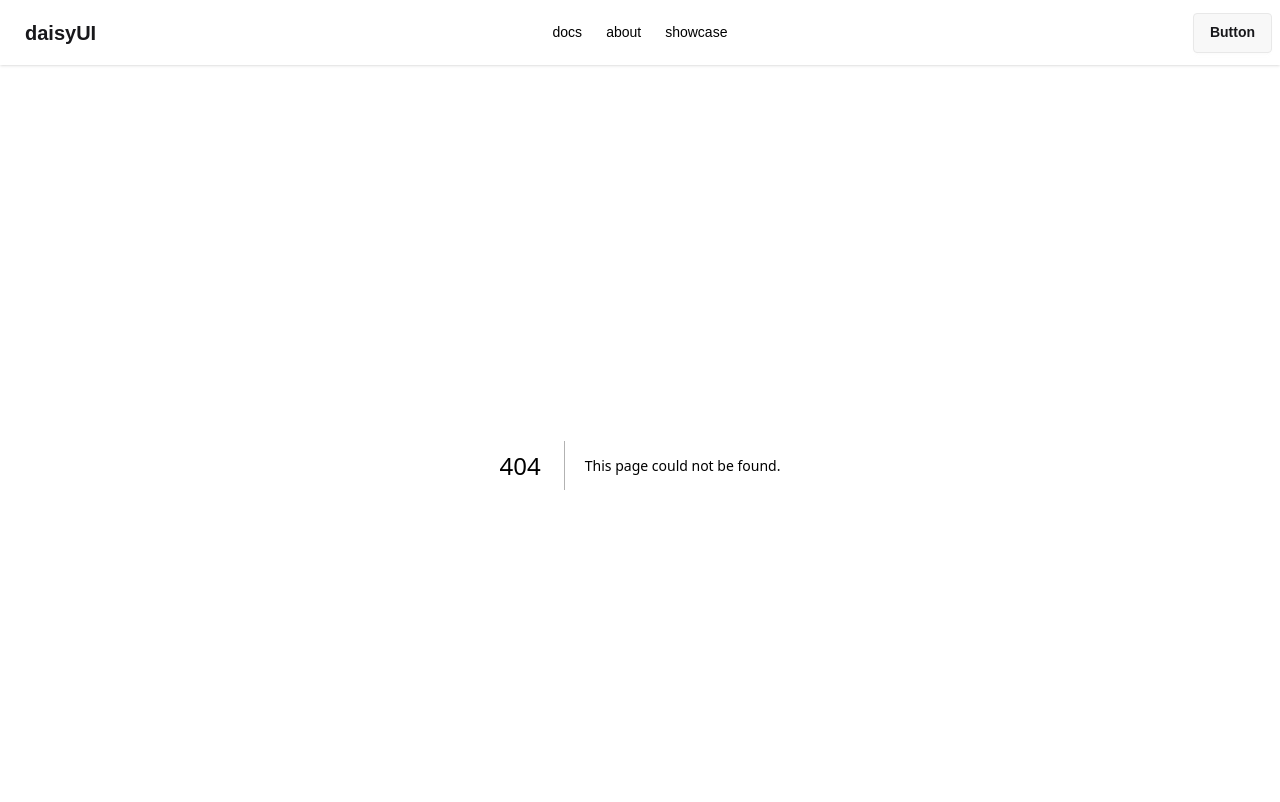
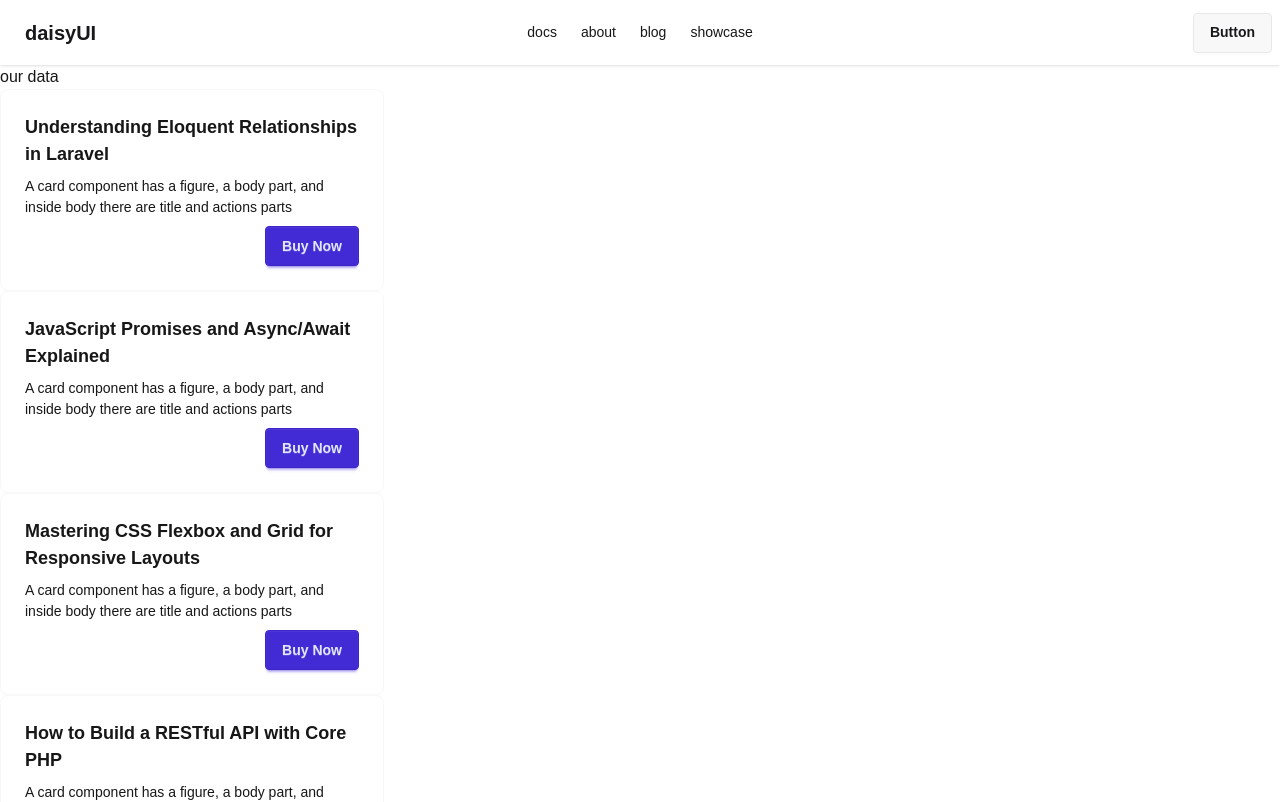
Before and after one commit to touhidx/nextjs-fundamentals-mastery, a Next.js app: page /blogs in a window 1280 px wide. Before the commit this address had no page. Shown: the top 802 px of the page. Built offline with nearby package versions, Linux system fonts and the light colour scheme.

Commit message:
use the sulg trem from routing

```diff
--- /dev/null
+++ b/src/app/blogs/[postId]/page.tsx
@@ -0,0 +1,11 @@
+import React from "react";
+
+const PostDetailsPage = () => {
+  return (
+    <div>
+      <h1>hello world</h1>
+    </div>
+  );
+};
+
+export default PostDetailsPage;
--- /dev/null
+++ b/src/app/blogs/page.tsx
@@ -0,0 +1,78 @@
+// import React from 'react
+
+import Post from "../compnents/Post";
+
+const BlogPage = () => {
+  const blogs = [
+    {
+      id: 1,
+      title: "Understanding Eloquent Relationships in Laravel",
+      slug: "understanding-eloquent-relationships-laravel",
+      excerpt:
+        "Learn how to define One-to-Many and Many-to-Many relationships cleanly in Laravel.",
+      content:
+        "Eloquent makes managing database relationships simple. In this post, we cover how to set up models, define relationship methods, and perform eager loading to prevent N+1 query problems...",
+      category: "Laravel",
+      author: "Admin",
+      createdAt: "2026-09-10",
+    },
+    {
+      id: 2,
+      title: "JavaScript Promises and Async/Await Explained",
+      slug: "javascript-promises-async-await-explained",
+      excerpt:
+        "A beginner-friendly guide to handling asynchronous code in modern JavaScript.",
+      content:
+        "Asynchronous JavaScript can be tricky. We break down how Promises work, how `.then()` chains work, and how `async/await` syntax makes your code much cleaner to read...",
+      category: "JavaScript",
+      author: "Admin",
+      createdAt: "2026-09-12",
+    },
+    {
+      id: 3,
+      title: "Mastering CSS Flexbox and Grid for Responsive Layouts",
+      slug: "mastering-css-flexbox-grid-responsive-layouts",
+      excerpt:
+        "Discover when to use Flexbox versus CSS Grid when building modern web pages.",
+      content:
+        "Flexbox is designed for one-dimensional layouts, while Grid excels at two-dimensional layouts. Combining both allows you to create fully responsive designs effortlessly...",
+      category: "CSS",
+      author: "Admin",
+      createdAt: "2026-09-13",
+    },
+    {
+      id: 4,
+      title: "How to Build a RESTful API with Core PHP",
+      slug: "how-to-build-restful-api-core-php",
+      excerpt:
+        "Step-by-step tutorial on structuring endpoints, handling JSON requests, and returning responses in raw PHP.",
+      content:
+        "Before reaching for a framework, building an API with Core PHP gives you a clear understanding of HTTP headers, request methods, and database connections using PDO...",
+      category: "PHP",
+      author: "Admin",
+      createdAt: "2026-09-14",
+    },
+    {
+      id: 5,
+      title: "Clean Code Practices for Junior Developers",
+      slug: "clean-code-practices-junior-developers",
+      excerpt:
+        "Simple habits that make your codebase easier to read, test, and maintain.",
+      content:
+        "Writing code that works is only half the battle. Learn how to write self-documenting code, use meaningful variable names, and keep functions small and focused...",
+      category: "Web Development",
+      author: "Admin",
+      createdAt: "2026-09-15",
+    },
+  ];
+  return (
+    <div>
+      <h1>our data</h1>
+      {blogs.map((post) => (
+        <Post key={post.id} post={post}></Post>
+      ))}
+    </div>
+  );
+};
+
+export default BlogPage;
--- a/src/app/compnents/Navbar.tsx
+++ b/src/app/compnents/Navbar.tsx
@@ -9,8 +9,10 @@ const Navbar = () => {
         <Link href="/docs">docs</Link>
       </li>
       <li>
-        {" "}
         <Link href="/about">about </Link>
+      </li>
+      <li>
+        <Link href="/blogs">blog</Link>
       </li>
       <li>
         <Link href="/showcase">showcase</Link>
--- /dev/null
+++ b/src/app/compnents/Post.tsx
@@ -0,0 +1,32 @@
+// import React from "react";
+interface Iprop {
+  id: number;
+  title: string;
+  excerpt: string;
+  content: string;
+  category: string;
+  author: string;
+  createdAt: string;
+}
+interface Iprops {
+  post: Iprop;
+}
+const Post = ({ post }: Iprops) => {
+  const { title } = post;
+  return (
+    <div className="card card-border bg-base-100 w-96">
+      <div className="card-body">
+        <h2 className="card-title">{title}</h2>
+        <p>
+          A card component has a figure, a body part, and inside body there are
+          title and actions parts
+        </p>
+        <div className="card-actions justify-end">
+          <button className="btn btn-primary">Buy Now</button>
+        </div>
+      </div>
+    </div>
+  );
+};
+
+export default Post;
```
